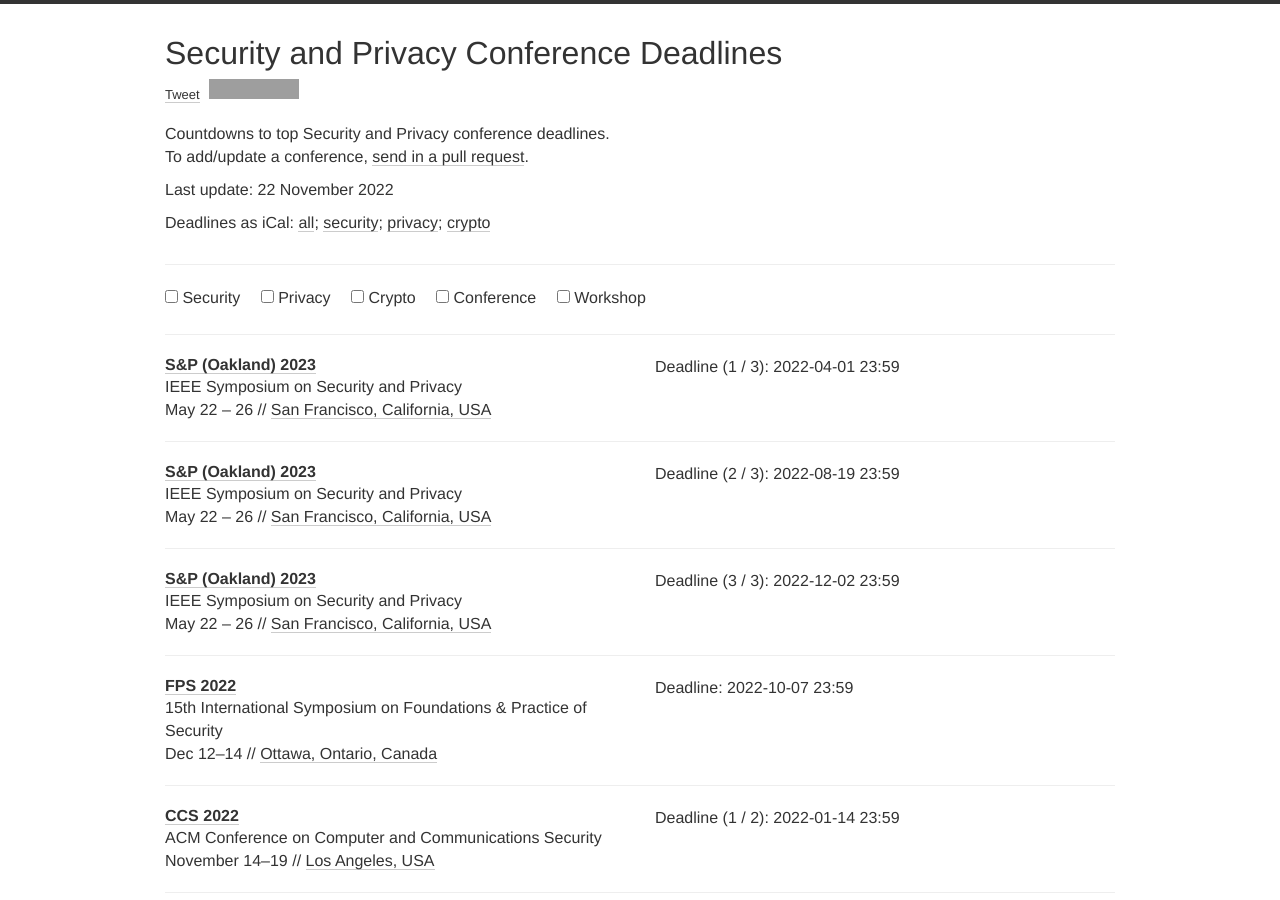
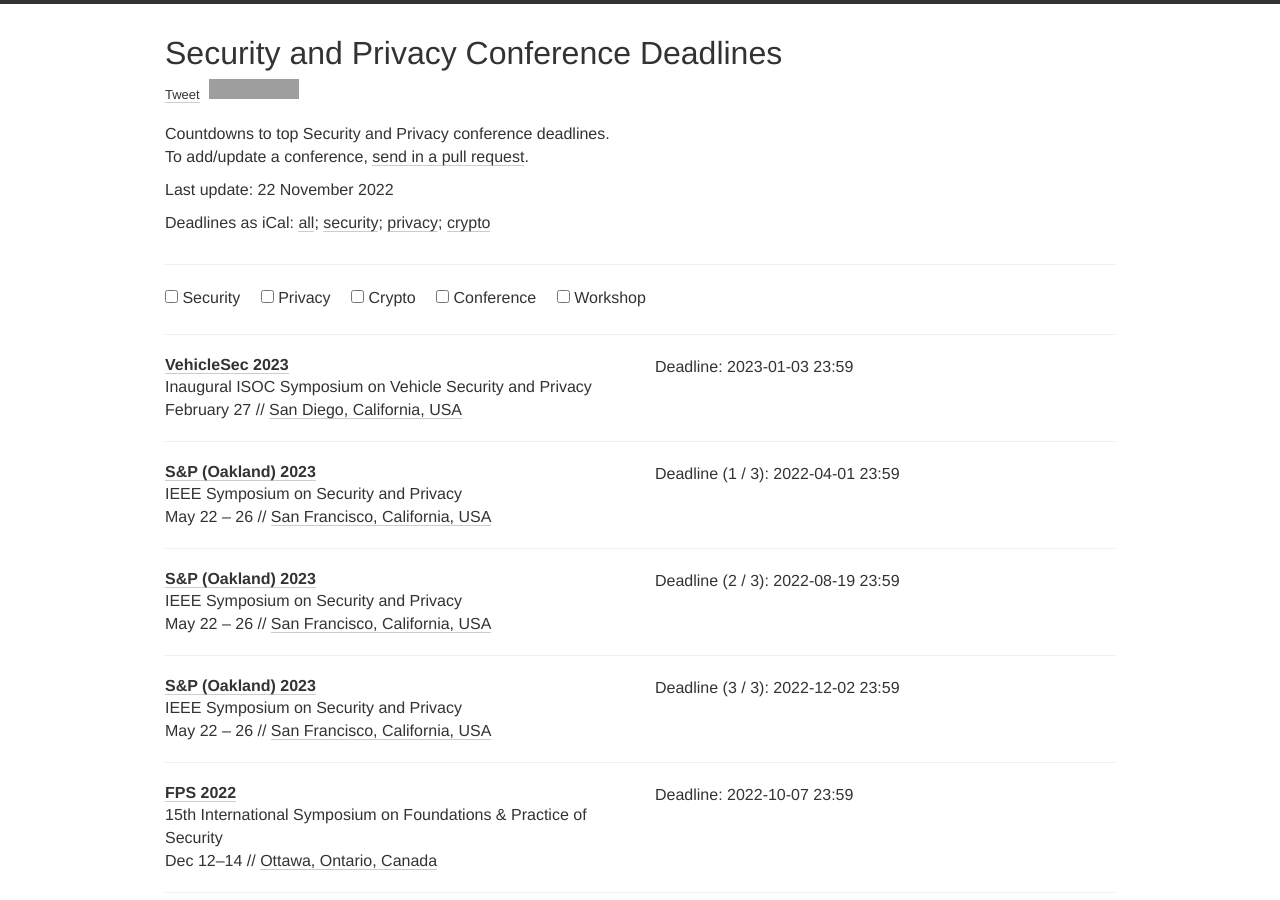
Before and after one commit to sec-deadlines/sec-deadlines.github.io, a Jekyll site: the page built from index.html, in a window 1280 px wide and 900 px high. Built offline with Jekyll 4.4.1, drawn with Linux system fonts in a browser that asks for light colours; nearby versions of some CDN libraries; comment, search, counter and statistics services are not loaded; grey boxes are pictures that could not be loaded.

Commit message:
Update conferences.yml

```diff
--- a/_data/conferences.yml
+++ b/_data/conferences.yml
@@ -1,5 +1,14 @@
 ---
  # Security and Privacy
+
+- name: VehicleSec
+  description: Inaugural ISOC Symposium on Vehicle Security and Privacy
+  year: 2023
+  link: https://www.ndss-symposium.org/ndss2023/submissions/cfp-vehiclesec/
+  deadline: ["2023-01-03 23:59"]
+  date: February 27
+  place: San Diego, California, USA
+  tags: [SEC, PRIV, CONF]
 
 - name: S&P (Oakland)
   year: 2023
```
